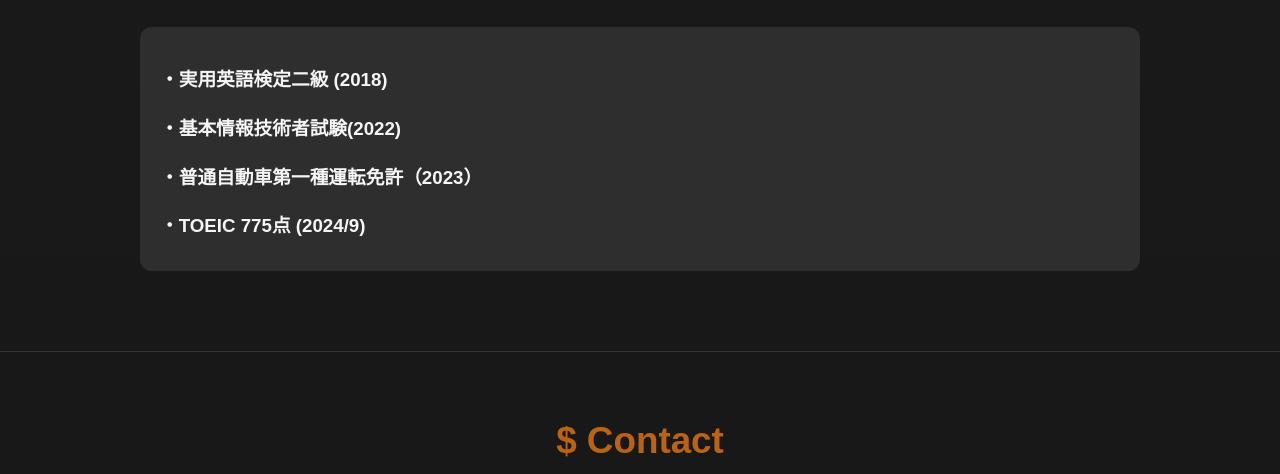
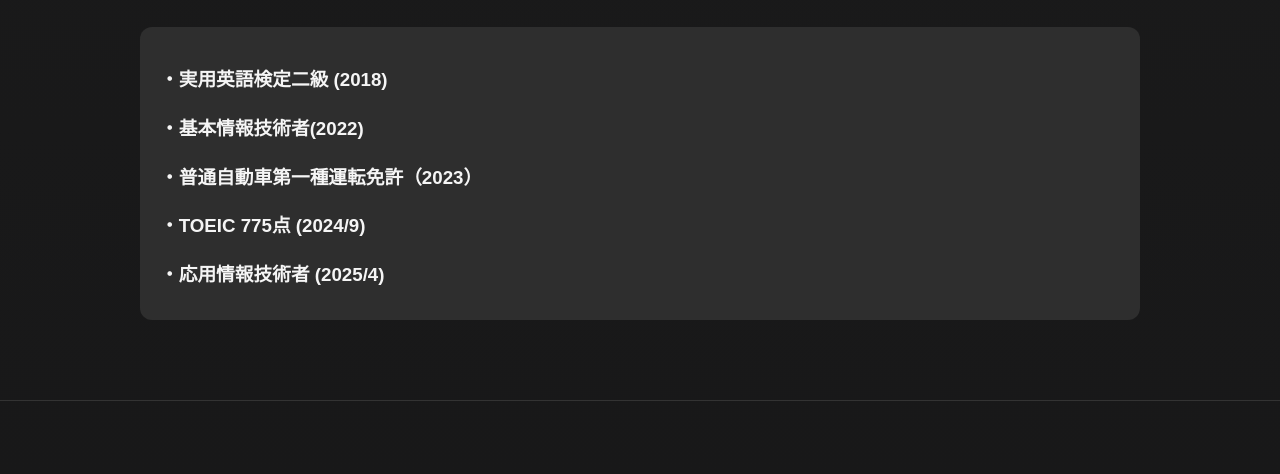
Before and after one commit to hosi1001/mypage, a plain HTML site: page index.html in a window 1280 px wide. Shown: the part 2669-3143 px from the top of the page. Drawn offline with Linux system fonts and the light colour scheme.

Commit message:
updatequali

```diff
--- a/index.html
+++ b/index.html
@@ -100,9 +100,10 @@
         <span class="category">$ Qualifications</span>
         <div class="qualifications">
             <h3>・実用英語検定二級 (2018)</h3>
-            <h3>・基本情報技術者試験(2022)</h3>
+            <h3>・基本情報技術者(2022)</h3>
             <h3>・普通自動車第一種運転免許（2023）</h3>
             <h3>・TOEIC 775点 (2024/9)</h3>
+            <h3>・応用情報技術者 (2025/4)</h3>
         </div>
 
     </section>
```
